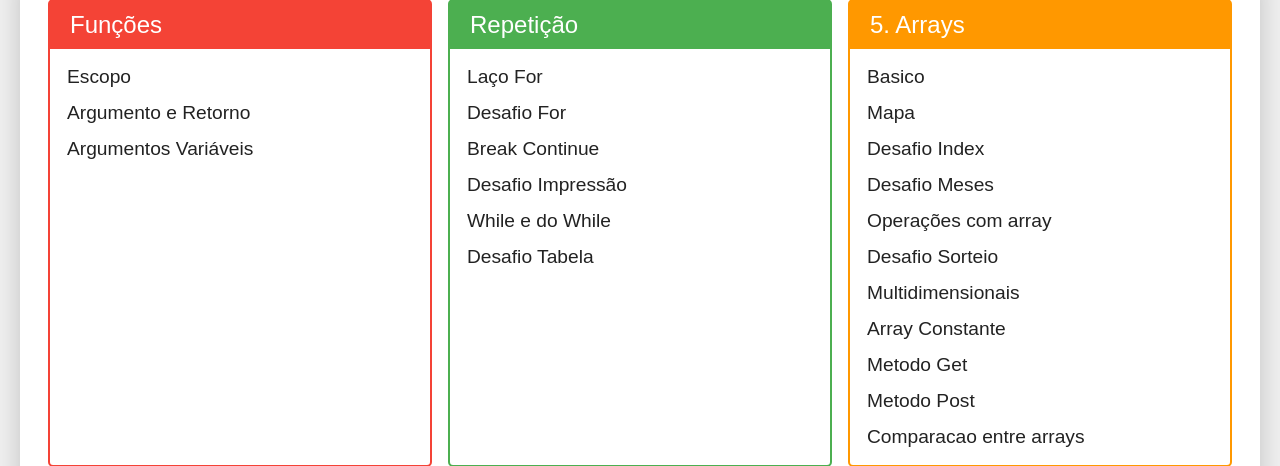
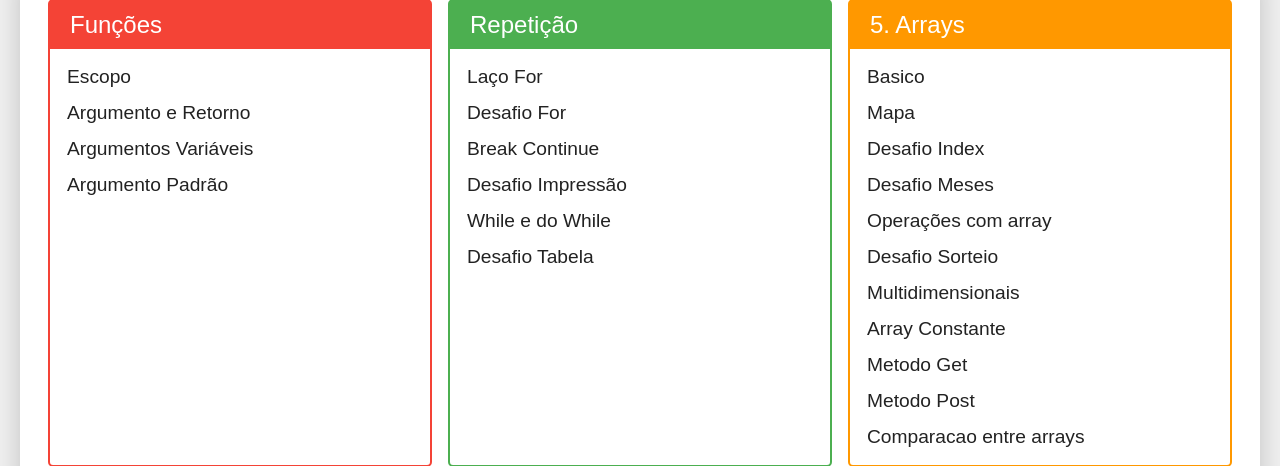
Before and after one commit to felipesms2/PHP-7-Completo---Curso-do-Desenvolvedor-Web-2021-Projetos, a PHP site: page / in a window 1280 px wide. Shown: the part 221-687 px from the top of the page. Run offline with PHP 8.4, Linux system fonts and the light colour scheme.

Commit message:
Section 125 - Linking default argument

```diff
--- a/index.php
+++ b/index.php
@@ -37,6 +37,11 @@
                         <li>
                             <a href="exercicio.php?dir=functions&file=arg-variable">
                                 Argumentos Variáveis
+                            </a>
+                        </li>
+                        <li>
+                            <a href="exercicio.php?dir=functions&file=default-arguments">
+                                Argumento Padrão
                             </a>
                         </li>
                     </ul>
```
